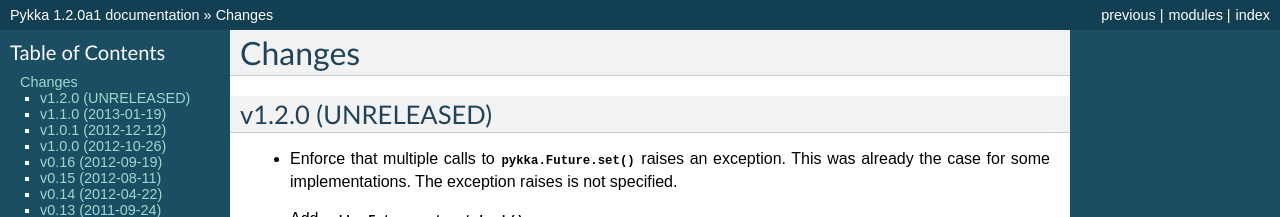
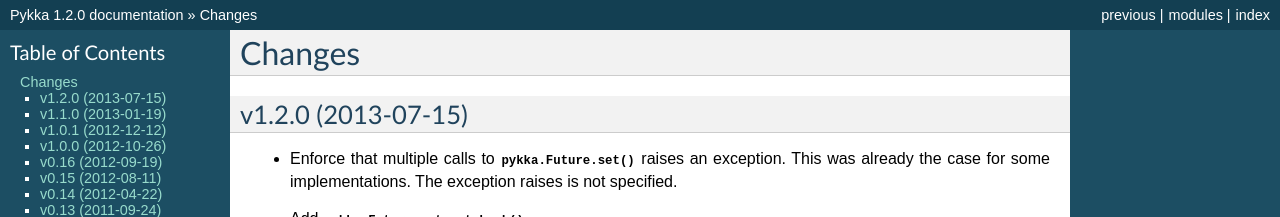
Before and after one commit to jodal/pykka, a Sphinx documentation site: the page built from docs/changes.rst, in a window 1280 px wide and 900 px high. Shown: the top 217 px of the window. Built offline with Sphinx 7.4.7, drawn with Linux system fonts in a browser that asks for light colours; some of the changed text lies outside the part shown.

Commit message:
Release v1.2.0

```diff
--- a/docs/changes.rst
+++ b/docs/changes.rst
@@ -2,7 +2,7 @@
 Changes
 =======
 
-v1.2.0 (UNRELEASED)
+v1.2.0 (2013-07-15)
 ===================
 
 - Enforce that multiple calls to :meth:`pykka.Future.set` raises an exception.
--- a/pykka/__init__.py
+++ b/pykka/__init__.py
@@ -7,7 +7,7 @@
 
 
 #: Pykka's :pep:`386` and :pep:`396` compatible version number
-__version__ = '1.2.0a1'
+__version__ = '1.2.0'
 
 
 def _add_null_handler_for_logging():
```
